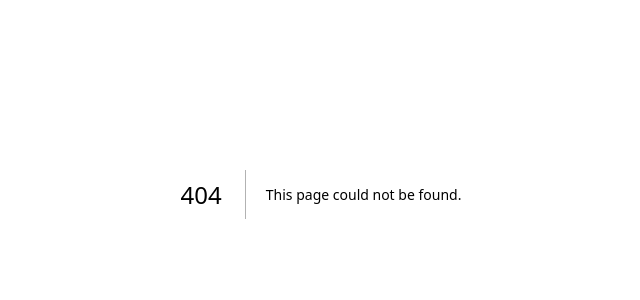
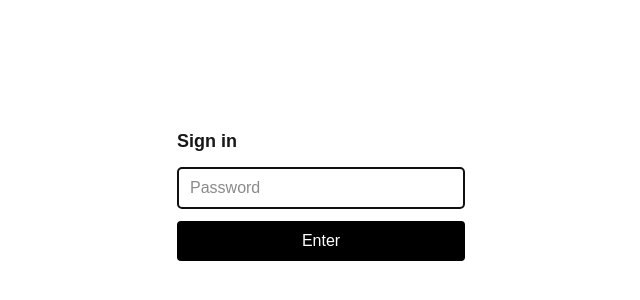
Before and after one commit to rdaudt/jade-career, a Next.js app: page /login in a window 1280 px wide. Before the commit this address had no page. Shown: the part 206-506 px from the top of the page, without its empty margins (319-959 px from the left). Built offline with nearby package versions, Linux system fonts and the light colour scheme.

Commit message:
feat: add password-gate auth via middleware

```diff
--- /dev/null
+++ b/src/app/api/login/route.ts
@@ -0,0 +1,18 @@
+import { NextRequest, NextResponse } from 'next/server'
+import { makeSessionValue } from '@/lib/auth'
+
+export async function POST(req: NextRequest) {
+  const { password } = await req.json()
+  if (password !== process.env.DASHBOARD_PASSWORD) {
+    return NextResponse.json({ error: 'Incorrect password' }, { status: 401 })
+  }
+  const res = NextResponse.json({ ok: true })
+  res.cookies.set('session', makeSessionValue(), {
+    httpOnly: true,
+    secure: true,
+    sameSite: 'lax',
+    path: '/',
+    maxAge: 60 * 60 * 24 * 30,
+  })
+  return res
+}
--- /dev/null
+++ b/src/app/login/page.tsx
@@ -0,0 +1,44 @@
+'use client'
+import { useState } from 'react'
+import { useRouter } from 'next/navigation'
+
+export default function LoginPage() {
+  const [password, setPassword] = useState('')
+  const [error, setError] = useState('')
+  const router = useRouter()
+
+  async function handleSubmit(e: React.FormEvent) {
+    e.preventDefault()
+    setError('')
+    const res = await fetch('/api/login', {
+      method: 'POST',
+      headers: { 'Content-Type': 'application/json' },
+      body: JSON.stringify({ password }),
+    })
+    if (res.ok) {
+      router.push('/')
+    } else {
+      setError('Incorrect password')
+    }
+  }
+
+  return (
+    <main className="flex min-h-screen items-center justify-center">
+      <form onSubmit={handleSubmit} className="flex flex-col gap-3 w-72">
+        <h1 className="text-lg font-semibold">Sign in</h1>
+        <input
+          type="password"
+          value={password}
+          onChange={(e) => setPassword(e.target.value)}
+          className="border rounded px-3 py-2"
+          placeholder="Password"
+          autoFocus
+        />
+        {error && <p className="text-red-600 text-sm">{error}</p>}
+        <button type="submit" className="bg-black text-white rounded px-3 py-2">
+          Enter
+        </button>
+      </form>
+    </main>
+  )
+}
--- /dev/null
+++ b/src/lib/auth.ts
@@ -0,0 +1,18 @@
+import { createHmac, timingSafeEqual } from 'node:crypto'
+
+function sign(secret: string): string {
+  return createHmac('sha256', secret).update('dashboard-session').digest('hex')
+}
+
+export function makeSessionValue(): string {
+  return sign(process.env.SESSION_SECRET!)
+}
+
+export function verifySession(cookieValue: string | undefined): boolean {
+  if (!cookieValue) return false
+  const expected = sign(process.env.SESSION_SECRET!)
+  const a = Buffer.from(cookieValue)
+  const b = Buffer.from(expected)
+  if (a.length !== b.length) return false
+  return timingSafeEqual(a, b)
+}
--- /dev/null
+++ b/src/middleware.ts
@@ -0,0 +1,25 @@
+import { NextRequest, NextResponse } from 'next/server'
+import { verifySession } from '@/lib/auth'
+
+export function middleware(req: NextRequest) {
+  const { pathname } = req.nextUrl
+  if (
+    pathname.startsWith('/login') ||
+    pathname.startsWith('/api/login') ||
+    pathname.startsWith('/api/cron') ||
+    pathname.startsWith('/_next')
+  ) {
+    return NextResponse.next()
+  }
+  const session = req.cookies.get('session')?.value
+  if (!verifySession(session)) {
+    return NextResponse.redirect(new URL('/login', req.url))
+  }
+  return NextResponse.next()
+}
+
+export const config = {
+  matcher: ['/((?!_next/static|_next/image|favicon.ico).*)'],
+}
+
+export const runtime = 'nodejs'
```
Also changed, not shown: 1 other file (tests, documents, lock files or other folders).
